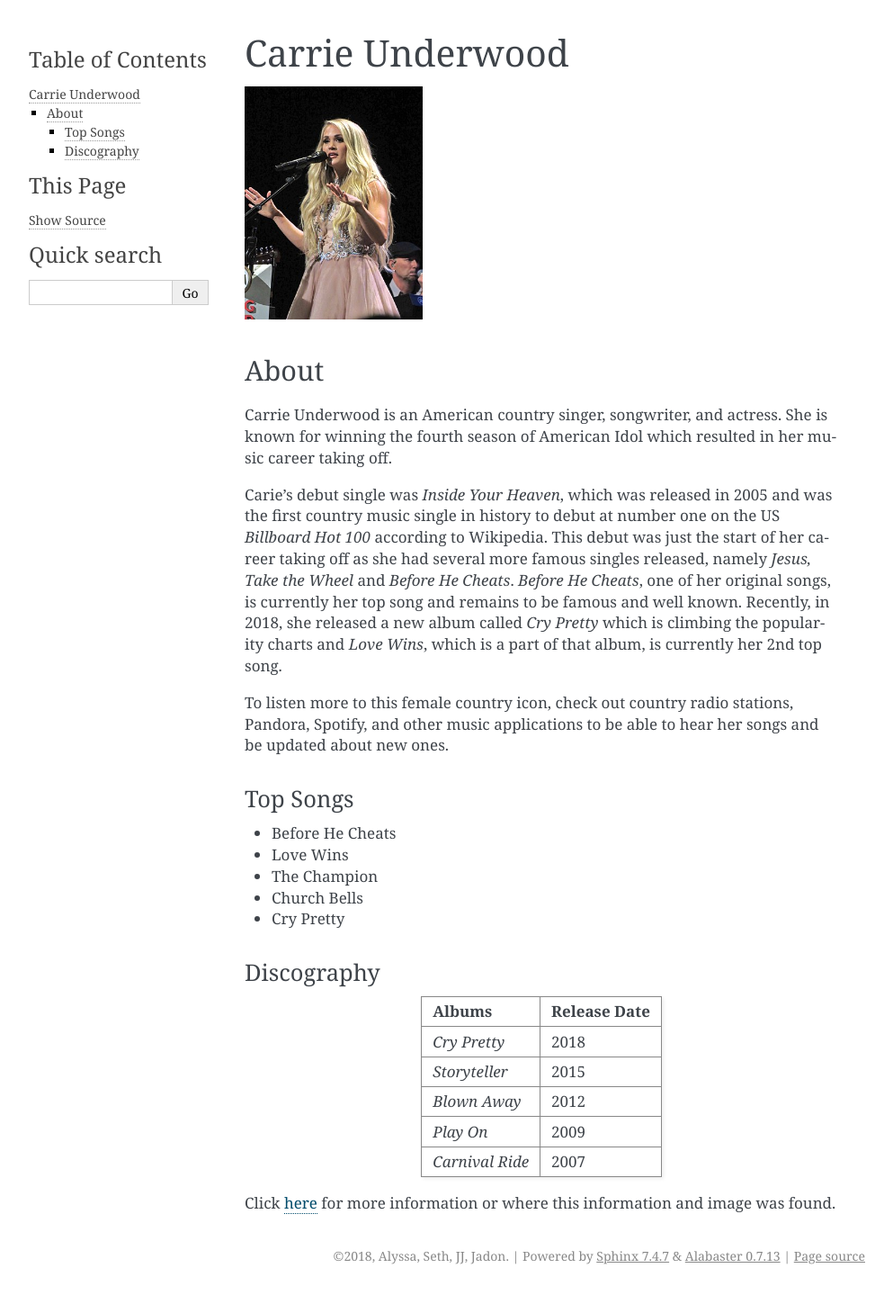
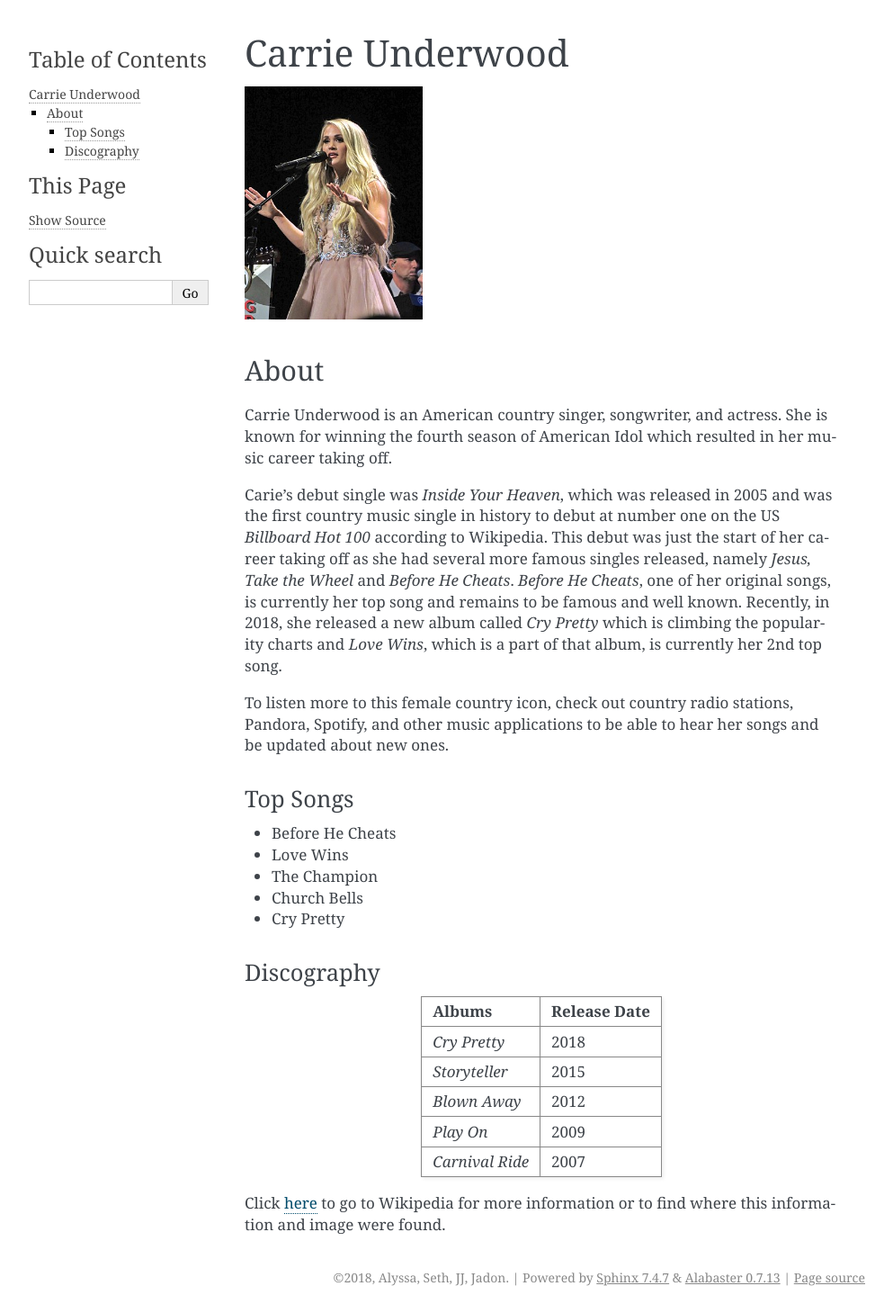
Before and after one commit to rahxki/final_project, a Sphinx documentation site: the page built from source/country/carrie_underwood/index.rst, in a window 1280 px wide. Shown: the whole page at 90% size, without its empty margins (148-1141 px from the left). Built offline with Sphinx 7.4.7, drawn with Linux system fonts in a browser that asks for light colours; before the commit the page ends 1435 px from its top, so only the background shows below that.

Commit message:
minor changes to my pages.

```diff
--- a/source/country/blake_shelton/index.rst
+++ b/source/country/blake_shelton/index.rst
@@ -42,5 +42,5 @@ Discography
 *Based on a True Story*           2013
 ============================= =================
 
-Click `here <https://en.wikipedia.org/wiki/Blake_Shelton>`_ for more
-information and where this information and picture was found.
+Click `here <https://en.wikipedia.org/wiki/Blake_Shelton>`_ to go to
+Wikipedia for more information and where this information and picture was found.
--- a/source/country/carrie_underwood/index.rst
+++ b/source/country/carrie_underwood/index.rst
@@ -45,5 +45,6 @@ Discography
 *Carnival Ride*           2007
 ==================== =================
 
-Click `here <https://en.wikipedia.org/wiki/Carrie_Underwood>`_ for more
-information or where this information and image was found.
+Click `here <https://en.wikipedia.org/wiki/Carrie_Underwood>`_ to go to
+Wikipedia for more information or to find where this information and image
+were found.
--- a/source/country/flordia_georgia_line/index.rst
+++ b/source/country/flordia_georgia_line/index.rst
@@ -48,5 +48,5 @@ Discography
 *Here's To The Good Times*                         2012
 ================================================ ==================
 
-Click `here <https://en.wikipedia.org/wiki/Florida_Georgia_Line>`_ for
-more information or where this information and image was found.
+Click `here <https://en.wikipedia.org/wiki/Florida_Georgia_Line>`_ to go to
+Wikipedia for more information or where this information and image was found.
--- a/source/country/luke_bryan/index.rst
+++ b/source/country/luke_bryan/index.rst
@@ -49,5 +49,5 @@ Discography
 *Tailgates and Tanlines*            2011
 ================================ ==================
 
-Click `here <https://en.wikipedia.org/wiki/Luke_Bryan>`_ for more
-information and where this information and image was found.
+Click `here <https://en.wikipedia.org/wiki/Luke_Bryan>`_ to go to Wikipedia
+for more information and where this information and image was found.
```
